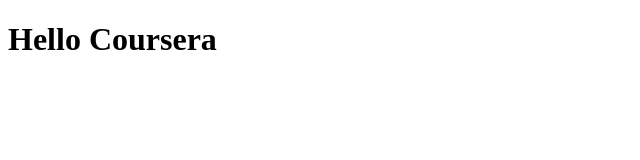
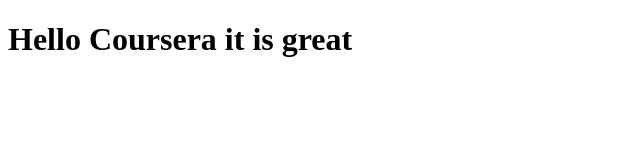
Before and after one commit to sgganga/coursera-test, a plain HTML site: page site/index.html in a window 1280 px wide. Shown: the whole page, without its empty margins (0-640 px from the left). Drawn offline with Linux system fonts and the light colour scheme.

Commit message:
small edit

```diff
--- a/site/index.html
+++ b/site/index.html
@@ -4,6 +4,6 @@
 	<title>Hello Cousera!</title>
 </head>
 <body>
-     <h1>Hello Coursera</h1>
+     <h1>Hello Coursera it is great</h1>
 </body>
 </html>
```
